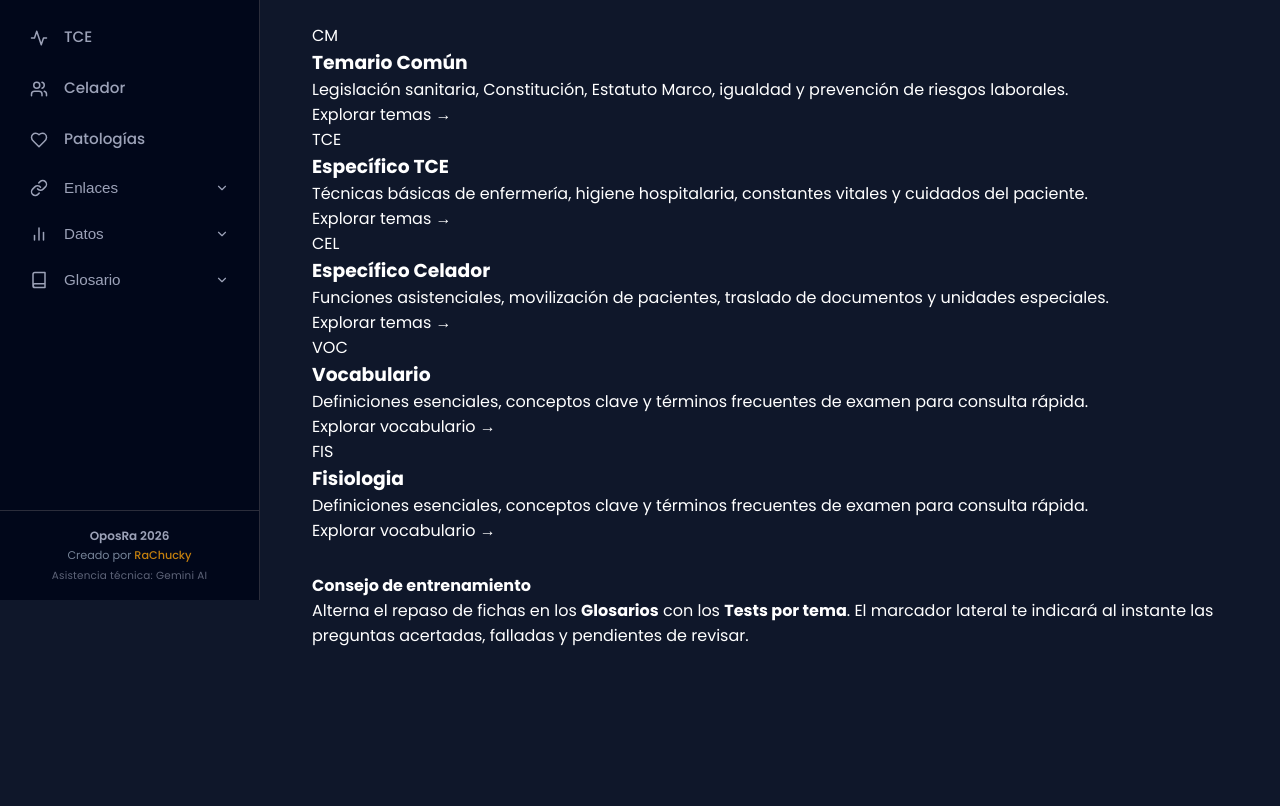
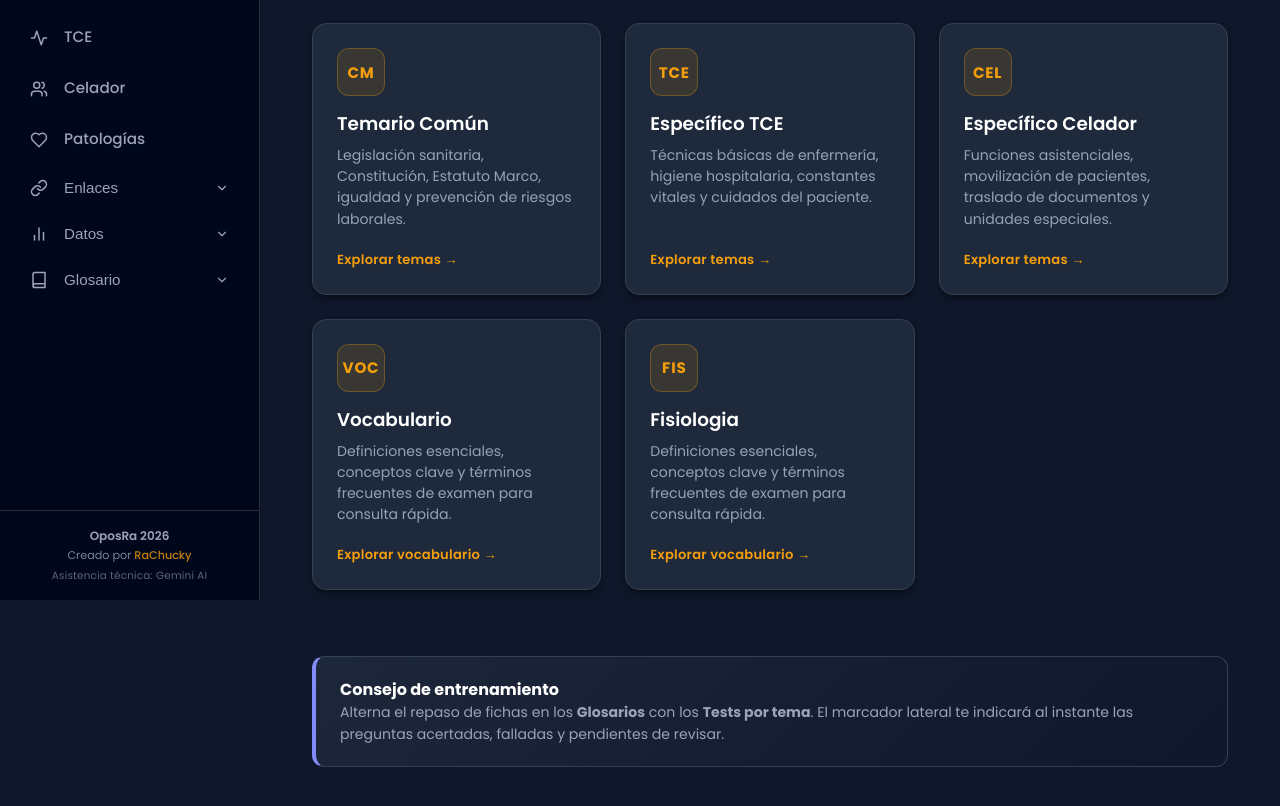
Before and after one commit to RaChucky/pruebaOpos3.5, a plain HTML site: page index.html in a window 1280 px wide. Shown: the part 200-1006 px from the top of the page. Before the commit the page ends 888 px from the top, so only its background shows below. Drawn offline with Linux system fonts and the light colour scheme.

Commit message:
Add styles for inicio section and card components

```diff
--- a/style.css
+++ b/style.css
@@ -379,6 +379,106 @@ body {
 }
 
 /* ==========================================================================
+   PORTADA DE INICIO (secciones/inicio.html)
+   ========================================================================== */
+.inicio-grid {
+    display: grid;
+    grid-template-columns: repeat(auto-fit, minmax(260px, 1fr));
+    gap: 24px;
+    margin-bottom: 36px;
+}
+
+.inicio-card {
+    background-color: var(--bg-tarjeta);
+    border: 1px solid var(--borde);
+    border-radius: 14px;
+    padding: 24px;
+    display: flex;
+    flex-direction: column;
+    cursor: pointer;
+    box-shadow: var(--sombra);
+    transition: transform 0.25s ease, border-color 0.25s ease, box-shadow 0.25s ease;
+}
+
+.inicio-card:hover {
+    transform: translateY(-4px);
+    border-color: var(--color-amber);
+    box-shadow: 0 10px 25px -5px rgba(0, 0, 0, 0.6);
+}
+
+.inicio-card-icono {
+    color: var(--color-amber);
+    font-size: 0.95rem;
+    font-weight: 700;
+    letter-spacing: 0.05em;
+    margin-bottom: 14px;
+    width: 48px;
+    height: 48px;
+    display: flex;
+    align-items: center;
+    justify-content: center;
+    background-color: rgba(245, 158, 11, 0.12);
+    border: 1px solid rgba(245, 158, 11, 0.3);
+    border-radius: 12px;
+}
+
+.inicio-card:hover .inicio-card-icono {
+    transform: scale(1.06);
+    background-color: rgba(245, 158, 11, 0.2);
+}
+
+.inicio-card h3 {
+    font-size: 1.15rem;
+    color: var(--color-text-primary);
+    margin-bottom: 8px;
+    font-weight: 600;
+}
+
+.inicio-card p {
+    font-size: 0.88rem;
+    color: var(--color-definicion);
+    line-height: 1.5;
+    margin-bottom: 20px;
+    flex: 1;
+}
+
+.inicio-card-accion {
+    font-size: 0.82rem;
+    font-weight: 600;
+    color: var(--color-amber);
+    letter-spacing: 0.02em;
+    transition: transform 0.2s ease;
+}
+
+.inicio-card:hover .inicio-card-accion {
+    transform: translateX(4px);
+}
+
+.inicio-banner-info {
+    display: flex;
+    align-items: flex-start;
+    gap: 16px;
+    background: linear-gradient(135deg, rgba(30, 41, 59, 0.9), rgba(15, 23, 42, 0.95));
+    border: 1px solid var(--borde);
+    border-left: 4px solid var(--color-termino);
+    border-radius: 12px;
+    padding: 20px 24px;
+}
+
+.banner-info-icono {
+    color: var(--color-termino);
+    flex-shrink: 0;
+    margin-top: 2px;
+}
+
+.banner-info-texto p {
+    color: var(--color-text-secondary);
+    font-size: 0.88rem;
+    line-height: 1.55;
+}
+
+
+/* ==========================================================================
    BOTÓN MÓVIL HAMBURGUESA (COMPORTAMIENTO INTERCAMBIO PLANO)
    ========================================================================== */
 .btn-menu-toggle {
```
